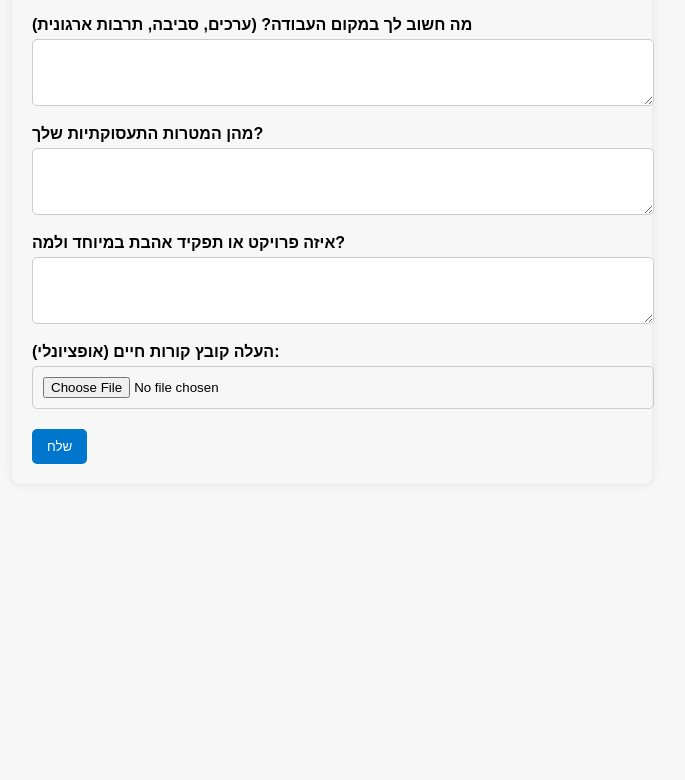
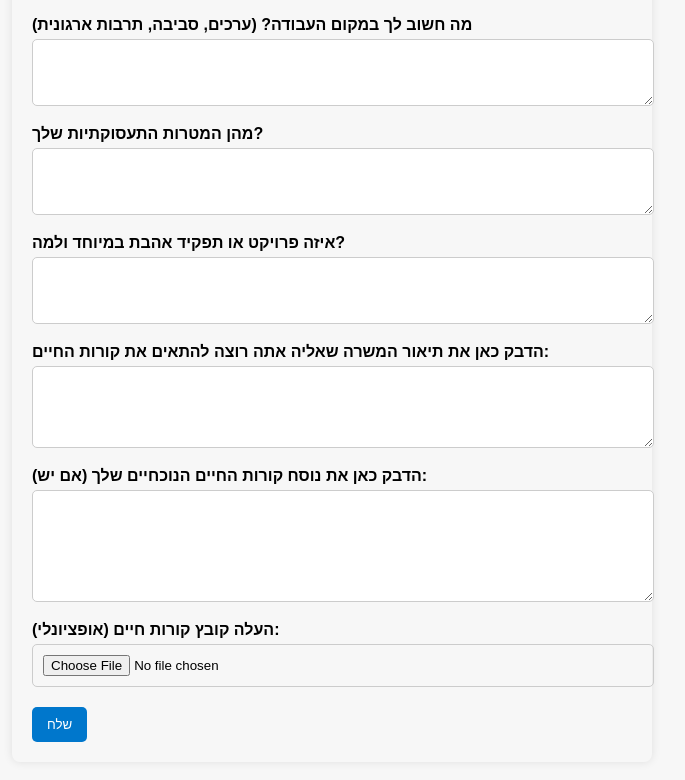
Before and after one commit to NetanelLvi/AI-course, a plain HTML site: page index.html in a window 1280 px wide. Shown: the part 446-1226 px from the top of the page, without its empty margins (308-993 px from the left). Before the commit the page ends 970 px from the top, so only its background shows below. Drawn offline with Linux system fonts and the light colour scheme.

Commit message:
הוספת שני שאלות לטופס

```diff
--- a/index.html
+++ b/index.html
@@ -42,7 +42,7 @@
 </head>
 <body>
   <h2>שאלון בניית קורות חיים מותאמים אישית</h2>
-  <form method="POST" action="https://hook.eu2.make.com/m2dg2m5ghouddruwk7pr5jwruwboo2dd" enctype="multipart/form-data">
+  <form method="POST" action="https://hook.eu2.make.com/m2dg2m5ghouddruwk7pr5jwruwboo2dd">
 
     <label for="fullname">שם מלא:</label>
     <input type="text" id="fullname" name="fullname" required>
@@ -65,6 +65,12 @@
     <label for="fav_projects">איזה פרויקט או תפקיד אהבת במיוחד ולמה?</label>
     <textarea id="fav_projects" name="fav_projects" rows="3"></textarea>
 
+    <label for="job_description">הדבק כאן את תיאור המשרה שאליה אתה רוצה להתאים את קורות החיים:</label>
+    <textarea id="job_description" name="job_description" rows="4"></textarea>
+
+    <label for="existing_cv">הדבק כאן את נוסח קורות החיים הנוכחיים שלך (אם יש):</label>
+    <textarea id="existing_cv" name="existing_cv" rows="6"></textarea>
+
     <label for="upload">העלה קובץ קורות חיים (אופציונלי):</label>
     <input type="file" id="upload" name="cv_file" accept=".pdf,.doc,.docx">
 
```
